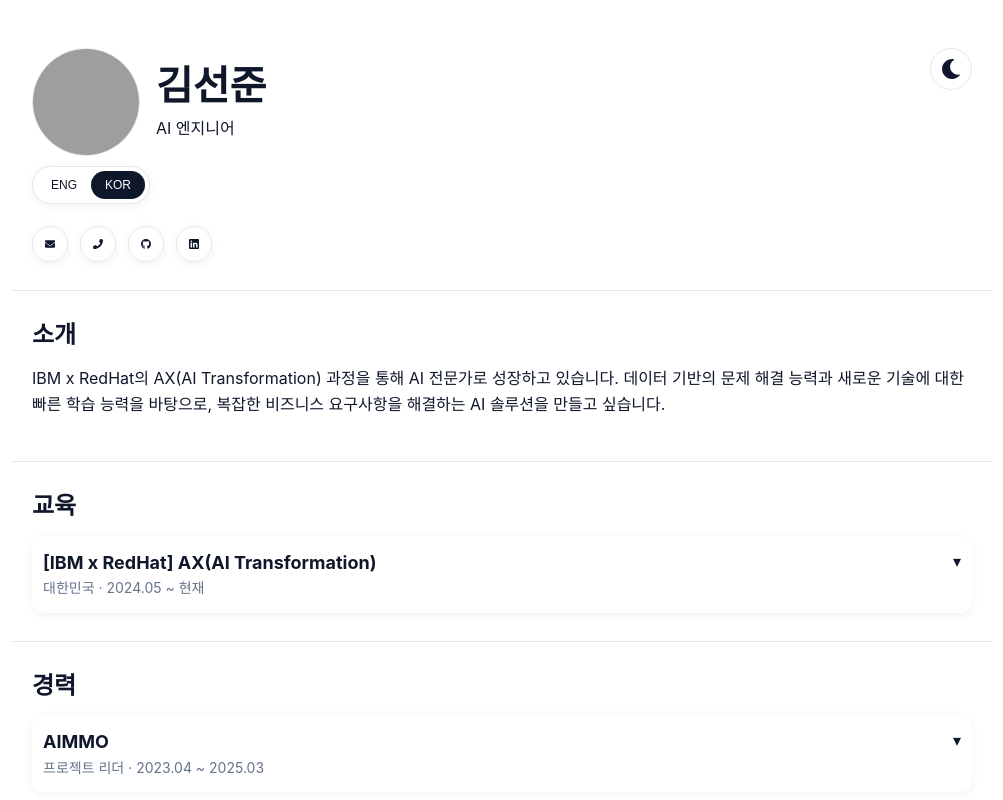
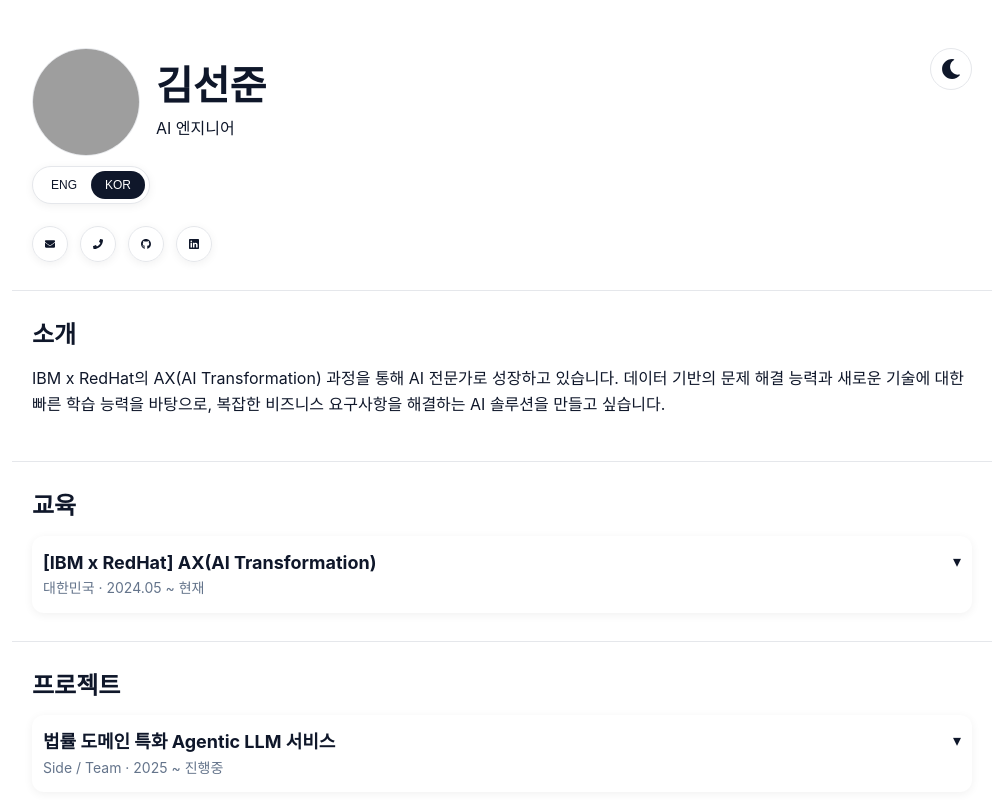
Before and after one commit to sunjoonk/sunjoonk.github.io, a React (Create React App) app: page / in a window 1280 px wide. Shown: the top 800 px of the page, without its empty margins (138-1141 px from the left). Built offline with nearby package versions, Linux system fonts and the light colour scheme; grey boxes are pictures that could not be loaded; a web font is replaced by a local one.

Commit message:
Remove experience

```diff
--- a/public/index.html
+++ b/public/index.html
@@ -8,7 +8,7 @@
     <meta name="theme-color" content="#000000" />
 
     <!-- Favicon / PWA -->
-    <link rel="icon" href="%PUBLIC_URL%/images/favicon.jpg" />
+    <link rel="icon" href="%PUBLIC_URL%/favicon.ico" />
     <link rel="apple-touch-icon" href="%PUBLIC_URL%/logo192.png" />
     <link rel="manifest" href="%PUBLIC_URL%/manifest.json" />
 
--- a/src/App.js
+++ b/src/App.js
@@ -61,7 +61,6 @@ export default function App() {
       aboutText:
         "IBM x RedHat의 AX(AI Transformation) 과정을 통해 AI 전문가로 성장하고 있습니다. 데이터 기반의 문제 해결 능력과 새로운 기술에 대한 빠른 학습 능력을 바탕으로, 복잡한 비즈니스 요구사항을 해결하는 AI 솔루션을 만들고 싶습니다.",
       education: "교육",
-      experience: "경력",
       projects: "프로젝트",
       achievements: "대회",
       skills: "보유 기술",
@@ -75,7 +74,6 @@ export default function App() {
       aboutText:
         "Currently growing as an AI specialist through the AX (AI Transformation) course by IBM x RedHat. With strong data-driven problem-solving skills and a knack for quickly learning new technologies, I aim to create AI solutions that tackle complex business needs.",
       education: "Education",
-      experience: "Experience",
       projects: "Projects",
       achievements: "Competitions",
       skills: "Skills",
@@ -86,7 +84,6 @@ export default function App() {
   // 섹션 펼침 상태
   const [expandedEntries, setExpandedEntries] = useState({
     education: {},
-    experience: {},
     projects: {},
     achievements: {},
   });
@@ -115,85 +112,6 @@ export default function App() {
             "FastAPI/Docker/AWS for serving & deployment.",
           ],
   };
-
-  // --- 경력
-  const exp_example = [
-    {
-      title: lang === "KOR" ? "AIMMO" : "AIMMO",
-      location: lang === "KOR" ? "프로젝트 리더" : "Project Leader",
-      dates: "2023.04 ~ 2025.03",
-      summary: lang === "KOR" ?
-        [
-          "자율주행 및 AI 학습 데이터 솔루션 기업에서 프로젝트 리더(PL) 역할을 수행했습니다.",
-          "고객 요구사항 분석, 데이터 확보 계획 수립, 리스크 관리, AI 데이터 가공 인력 교육 및 관리를 총괄했습니다."
-        ] :
-        [
-          "Served as a Project Leader (PL) at a company specializing in autonomous driving and AI training data solutions.",
-          "Oversaw project planning based on customer requirements, risk management, and the training and management of the AI data processing team."
-        ],
-      projects: [
-        {
-          title: lang === "KOR" ? "현대 모비스 (2D Image B-Box & Segmentation)" : "Hyundai Mobis (2D Image B-Box & Segmentation)",
-          dates: "2023.07 ~ 2024.12",
-          details: lang === "KOR" ?
-            [
-              "Python을 활용하여 데이터 유효성을 검사하는 규칙을 직접 작성하고 적용했습니다.",
-              "프로젝트의 데이터 가공 기준을 새롭게 수립하고 팀 인력 관리를 담당했습니다."
-            ] :
-            [
-              "Developed and applied data validation rules using Python.",
-              "Established new data processing standards for the project and was in charge of team management."
-            ],
-        },
-        {
-          title: lang === "KOR" ? "우아한 형제들 (3D Cuboid Box Annotation)" : "Woowa Brothers (3D Cuboid Box Annotation)",
-          dates: "2024.12 ~ 2025.02",
-          details: lang === "KOR" ?
-            [
-              "자율주행 배달 로봇의 학습 데이터 확보 계획을 수립했습니다.",
-              "2D 이미지와 3D LiDAR 포인트 데이터를 융합하는 고난도 프로젝트를 리딩했습니다."
-            ] :
-            [
-              "Established the data acquisition plan for an autonomous delivery robot's training data.",
-              "Led a complex project involving the fusion of 2D images and 3D LiDAR point data."
-            ],
-        },
-        {
-          title: lang === "KOR" ? "한화시스템 (3D Cuboid Box Annotation)" : "Hanwha Systems (3D Cuboid Box Annotation)",
-          dates: "2025.02 ~ 2025.03",
-          details: lang === "KOR" ?
-            [
-              "2D 이미지와 3D LiDAR 데이터 동기화를 위해 Python 기반 포인트 투영(Point Projection) 프로그램을 직접 제작했습니다."
-            ] :
-            [
-              "Contributed to the project by creating a Python-based Point Projection program to synchronize 2D image and 3D LiDAR data."
-            ],
-        },
-        {
-          title: lang === "KOR" ? "Mitsubishi Electric (2D Image Segmentation)" : "Mitsubishi Electric (2D Image Segmentation)",
-          dates: "2023.05 ~ 2023.07",
-          details: lang === "KOR" ?
-            [
-              "프로젝트 기술 검증(POC) 초기 단계부터 참여하여 데이터 가공 기준을 확립하고 인력 관리를 수행했습니다."
-            ] :
-            [
-              "Participated from the initial Proof of Concept (POC) stage to establish data processing standards and perform personnel management."
-            ],
-        },
-        {
-          title: lang === "KOR" ? "워터인포랜스 (2D Image Segmentation)" : "Waterinforlance (2D Image Segmentation)",
-          dates: "2023.04 ~ 2023.04",
-          details: lang === "KOR" ?
-            [
-              "납품 완료된 데이터에 대해 고객사의 변경된 요구사항을 반영하여 데이터 유지보수를 성공적으로 수행했습니다."
-            ] :
-            [
-              "Successfully performed data maintenance by reflecting the client's changed requirements for the delivered data."
-            ],
-        },
-      ]
-    },
-  ];
 
   // --- 프로젝트
   const pj_lawI = {
@@ -392,38 +310,6 @@ export default function App() {
         </div>
       </section>
 
-      {/* Experience */}
-      <section className="Experience-section">
-        <h2>{t[lang].experience}</h2>
-        <div className="section-content entry-list">
-          {exp_example.map((exp, index) => (
-            <Entry
-              key={index}
-              title={exp.title}
-              location={exp.location}
-              dates={exp.dates}
-              isExpanded={expandedEntries.experience[`exp${index}`]}
-              onClick={() => toggleEntry("experience", `exp${index}`)}
-              details={
-                <>
-                  <ul>
-                    {exp.summary.map((item, i) => <li key={`s-${i}`}>{item}</li>)}
-                  </ul>
-                  <div className="project-list">
-                    {exp.projects.map((proj, pIndex) => (
-                      <div key={pIndex} className="project-item">
-                        <div className="project-title">{proj.title} <span className="project-dates">({proj.dates})</span></div>
-                        <ul>{proj.details.map((d, i) => <li key={`p-${i}`}>{d}</li>)}</ul>
-                      </div>
-                    ))}
-                  </div>
-                </>
-              }
-            />
-          ))}
-        </div>
-      </section>
-
       {/* Projects */}
       <section className="Project-section">
         <h2>{t[lang].projects}</h2>
```
Also changed, not shown: public/images/favicon.jpg (deleted).
